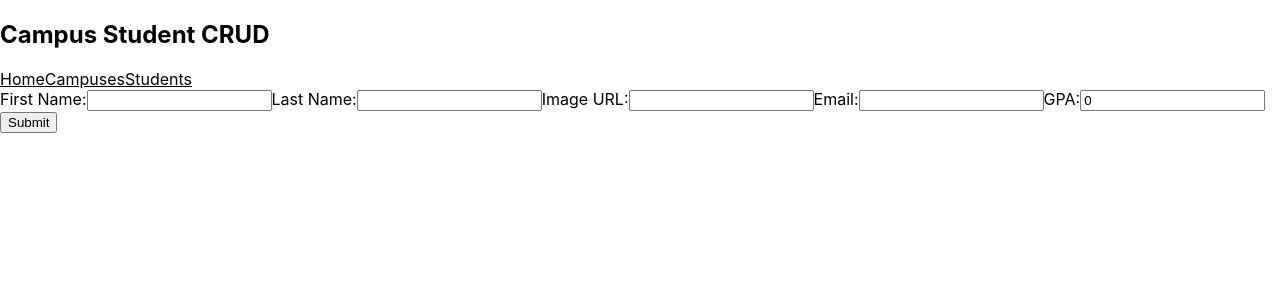
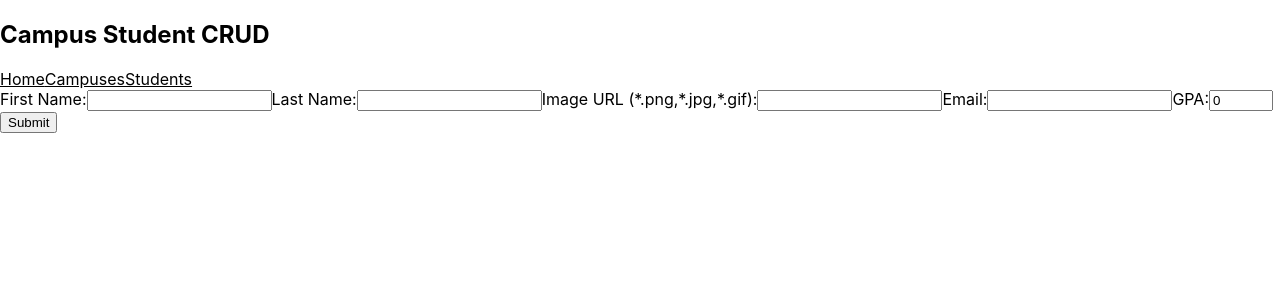
Before and after one commit to marcintomala/Campuses-Students-Frontend, a React (Create React App) app in the folder front-end/: page /#/students/add in a window 1280 px wide. Shown: the top 300 px of the page. Built offline with nearby package versions, Linux system fonts and the light colour scheme.

Commit message:
some validation for adding/editing student/campus

```diff
--- a/front-end/src/App.css
+++ b/front-end/src/App.css
@@ -8,12 +8,12 @@
   flex-wrap: wrap;
 } */
 
-.campus-card {
+.campus-card, .student-card {
   width: 500px;
   margin: 20px;
 }
 
-.campus-card img{
+.campus-card img, .student-card img{
   width: 300px;
 }
 
--- a/front-end/src/components/AddCampus.js
+++ b/front-end/src/components/AddCampus.js
@@ -30,7 +30,13 @@ export default function AddCampus() {
                 Name: <input type="text" value={name} onChange={(e) => setName(e.target.value)} />
             </label>
             <label>
-                Image URL: <input type="text" value={imageUrl} onChange={(e) => setImageUrl(e.target.value)} />
+                Image URL (*.png,*.jpg,*.gif):
+                <input
+                    type="URL"
+                    pattern="https?:\/\/(www\.)?[-a-zA-Z0-9@:%._\+~#=]{2,256}\.[a-z]{2,4}\b([-a-zA-Z0-9@:%_\+.~#?&//=]*)(.jpg|.png|.gif)"
+                    value={imageUrl}
+                    onChange={(e) => setImageUrl(e.target.value)}
+                />
             </label>
             <label>
                 Address: <input type="text" value={address} onChange={(e) => setAddress(e.target.value)} />
--- a/front-end/src/components/AddStudent.js
+++ b/front-end/src/components/AddStudent.js
@@ -38,13 +38,19 @@ export default function AddStudent() {
                 Last Name:<input type="text" value={lastName} onChange={(e) => setLastName(e.target.value)} />
             </label>
             <label>
-                Image URL:<input type="text" value={imageUrl} onChange={(e) => setImageUrl(e.target.value)} />
+                Image URL (*.png,*.jpg,*.gif):
+                <input
+                    type="URL"
+                    pattern="https?:\/\/(www\.)?[-a-zA-Z0-9@:%._\+~#=]{2,256}\.[a-z]{2,4}\b([-a-zA-Z0-9@:%_\+.~#?&//=]*)(.jpg|.png|.gif)"
+                    value={imageUrl}
+                    onChange={(e) => setImageUrl(e.target.value)}
+                />
             </label>
             <label>
-                Email:<input type="text" value={email} onChange={(e) => setEmail(e.target.value)} />
+                Email:<input type="email" value={email} onChange={(e) => setEmail(e.target.value)} />
             </label>
             <label>
-                GPA:<input type="number" value={gpa} onChange={(e) => setGpa(Number(e.target.value))} />
+                GPA:<input type="number" min="0" max="4" step="0.1" value={gpa} onChange={(e) => setGpa(Number(e.target.value))} />
             </label>
             <input type="submit" value="Submit" />
         </form>
--- a/front-end/src/components/EditCampus.js
+++ b/front-end/src/components/EditCampus.js
@@ -33,7 +33,13 @@ export default function EditCampus() {
                 Name: <input type="text" value={name} onChange={(e) => setName(e.target.value)} />
             </label>
             <label>
-                Image URL: <input type="text" value={imageUrl} onChange={(e) => setImageUrl(e.target.value)} />
+                Image URL (*.png,*.jpg,*.gif):
+                <input
+                    type="URL"
+                    pattern="https?:\/\/(www\.)?[-a-zA-Z0-9@:%._\+~#=]{2,256}\.[a-z]{2,4}\b([-a-zA-Z0-9@:%_\+.~#?&//=]*)(.jpg|.png|.gif)"
+                    value={imageUrl}
+                    onChange={(e) => setImageUrl(e.target.value)}
+                />
             </label>
             <label>
                 Address: <input type="text" value={address} onChange={(e) => setAddress(e.target.value)} />
--- a/front-end/src/components/EditStudent.js
+++ b/front-end/src/components/EditStudent.js
@@ -38,13 +38,19 @@ export default function EditStudent() {
                 Last Name:<input type="text" value={lastName} onChange={(e) => setLastName(e.target.value)} />
             </label>
             <label>
-                Image URL:<input type="text" value={imageUrl} onChange={(e) => setImageUrl(e.target.value)} />
+                Image URL (*.png,*.jpg,*.gif):
+                <input
+                    type="URL"
+                    pattern="https?:\/\/(www\.)?[-a-zA-Z0-9@:%._\+~#=]{2,256}\.[a-z]{2,4}\b([-a-zA-Z0-9@:%_\+.~#?&//=]*)(.jpg|.png|.gif)"
+                    value={imageUrl}
+                    onChange={(e) => setImageUrl(e.target.value)}
+                />
             </label>
             <label>
-                Email:<input type="text" value={email} onChange={(e) => setEmail(e.target.value)} />
+                Email:<input type="email" value={email} onChange={(e) => setEmail(e.target.value)} />
             </label>
             <label>
-                GPA:<input type="number" value={gpa} onChange={(e) => setGpa(Number(e.target.value))} />
+                GPA:<input type="number" min="0" max="4" step="0.1" value={gpa} onChange={(e) => setGpa(Number(e.target.value))} />
             </label>
             <input type="submit" value="Submit" />
         </form>
```
